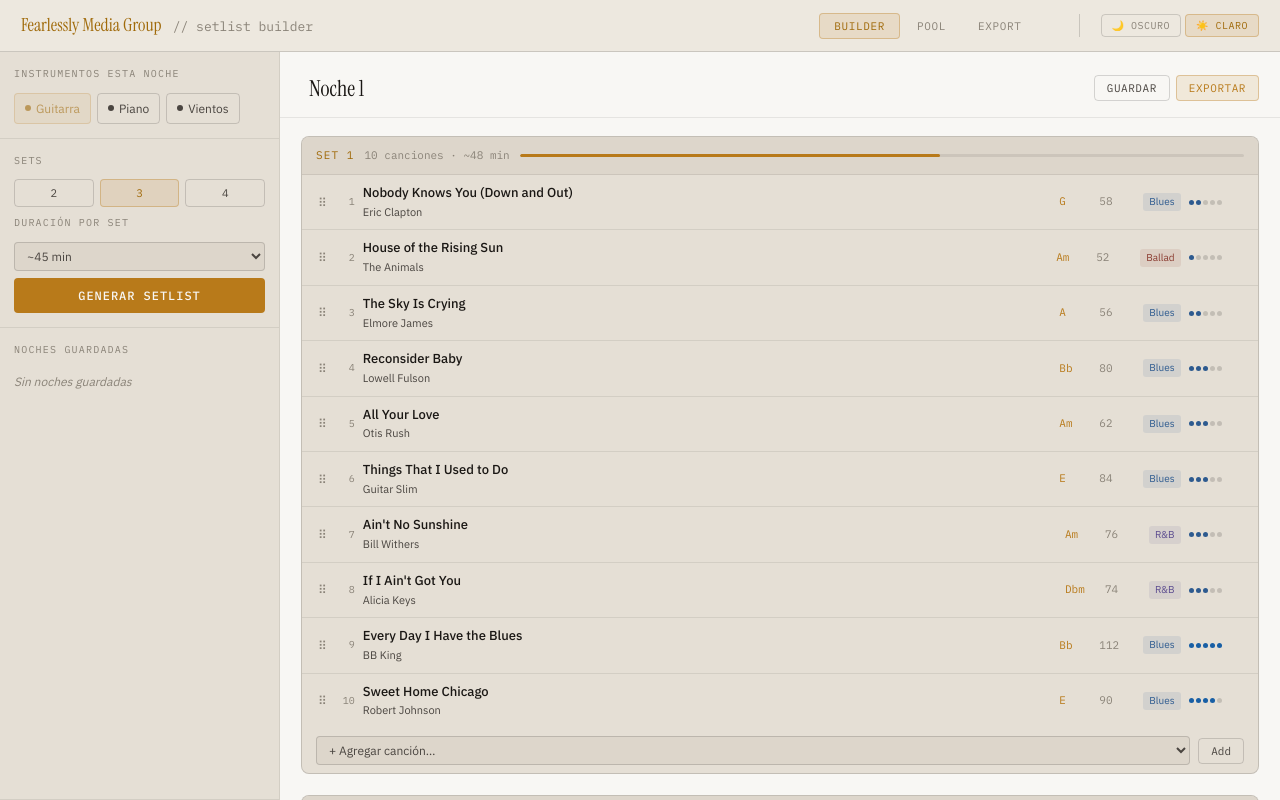
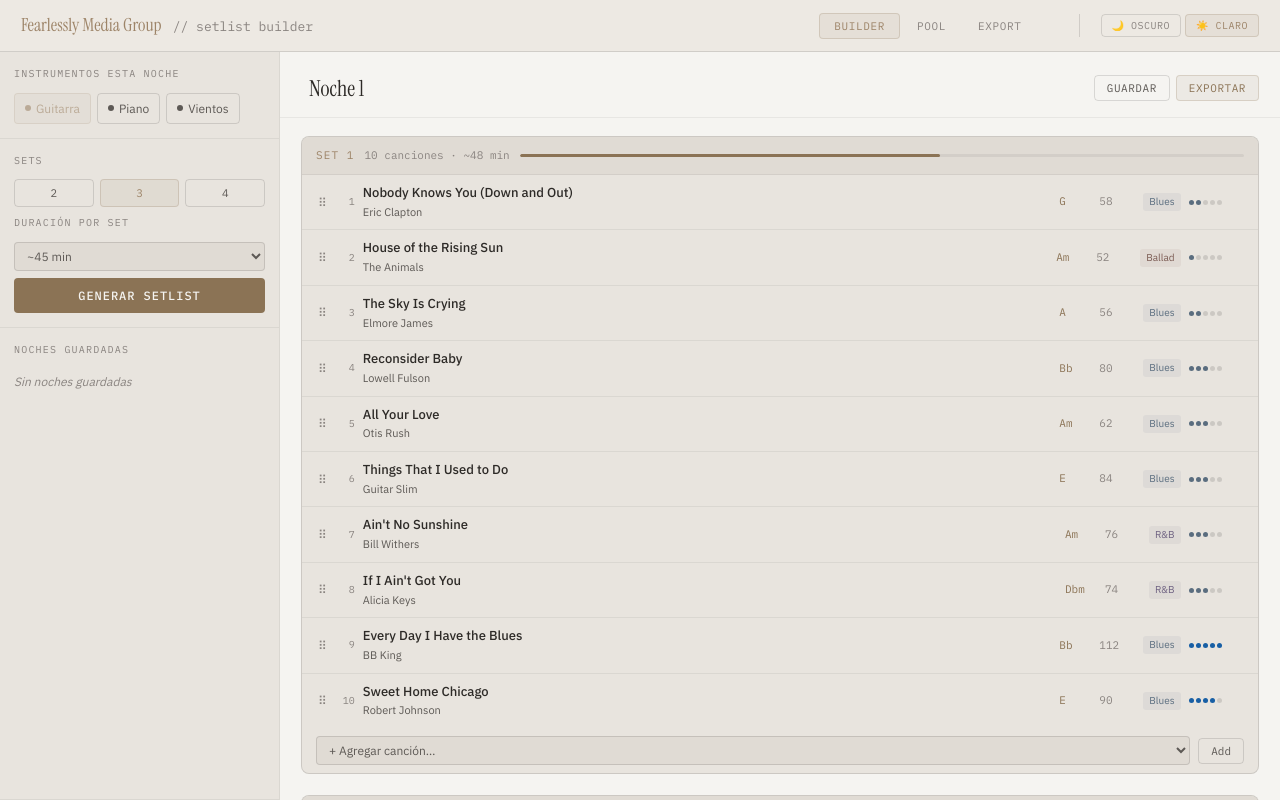
Before and after one commit to julesklord/SetListBuilder, a plain HTML site: page index.html in a window 1280 px wide. Both pictures are taken after a click on the button "☀️ CLARO". Drawn offline with Linux system fonts and the light colour scheme.

Commit message:
changes in theme index

```diff
--- a/index.html
+++ b/index.html
@@ -21,15 +21,15 @@
 }
 
 html.light {
-  --bg:#f8f7f4;--bg2:#ede8df;--surface:#e5dfd5;--surface2:#ddd6cb;--surface3:#d4cdbf;
-  --border:rgba(0,0,0,0.08);--border2:rgba(0,0,0,0.15);--border3:rgba(0,0,0,0.22);
-  --text:#1a1714;--text2:#4a4540;--text3:#8a8378;
-  --amber:#b87a1a;--amber2:#a06a0a;--amber-bg:rgba(184,122,26,0.12);--amber-border:rgba(184,122,26,0.35);
-  --blue:#2d5a8f;--blue-bg:rgba(45,90,143,0.1);
-  --coral:#8a3a2f;--coral-bg:rgba(138,58,47,0.1);
-  --purple:#5a4a8e;--purple-bg:rgba(90,74,142,0.1);
-  --green:#2a6a42;--green-bg:rgba(42,106,66,0.1);
-  --red:#8a2020;--red-bg:rgba(138,32,32,0.1);
+  --bg:#f5f4f1;--bg2:#ede9e3;--surface:#e8e4de;--surface2:#e0dbd4;--surface3:#d8d3cc;
+  --border:rgba(0,0,0,0.06);--border2:rgba(0,0,0,0.12);--border3:rgba(0,0,0,0.18);
+  --text:#2d2a27;--text2:#5d5955;--text3:#8a8480;
+  --amber:#8b7355;--amber2:#9d8468;--amber-bg:rgba(139,115,85,0.08);--amber-border:rgba(139,115,85,0.22);
+  --blue:#5a6d7f;--blue-bg:rgba(90,109,127,0.08);
+  --coral:#7a5a52;--coral-bg:rgba(122,90,82,0.08);
+  --purple:#6d6080;--purple-bg:rgba(109,96,128,0.08);
+  --green:#5a7066;--green-bg:rgba(90,112,102,0.08);
+  --red:#745a55;--red-bg:rgba(116,90,85,0.08);
 }
 *,*::before,*::after{box-sizing:border-box;margin:0;padding:0;}
 html{background:var(--bg);color:var(--text);font-family:var(--font-body);font-size:14px;line-height:1.6;}
```
